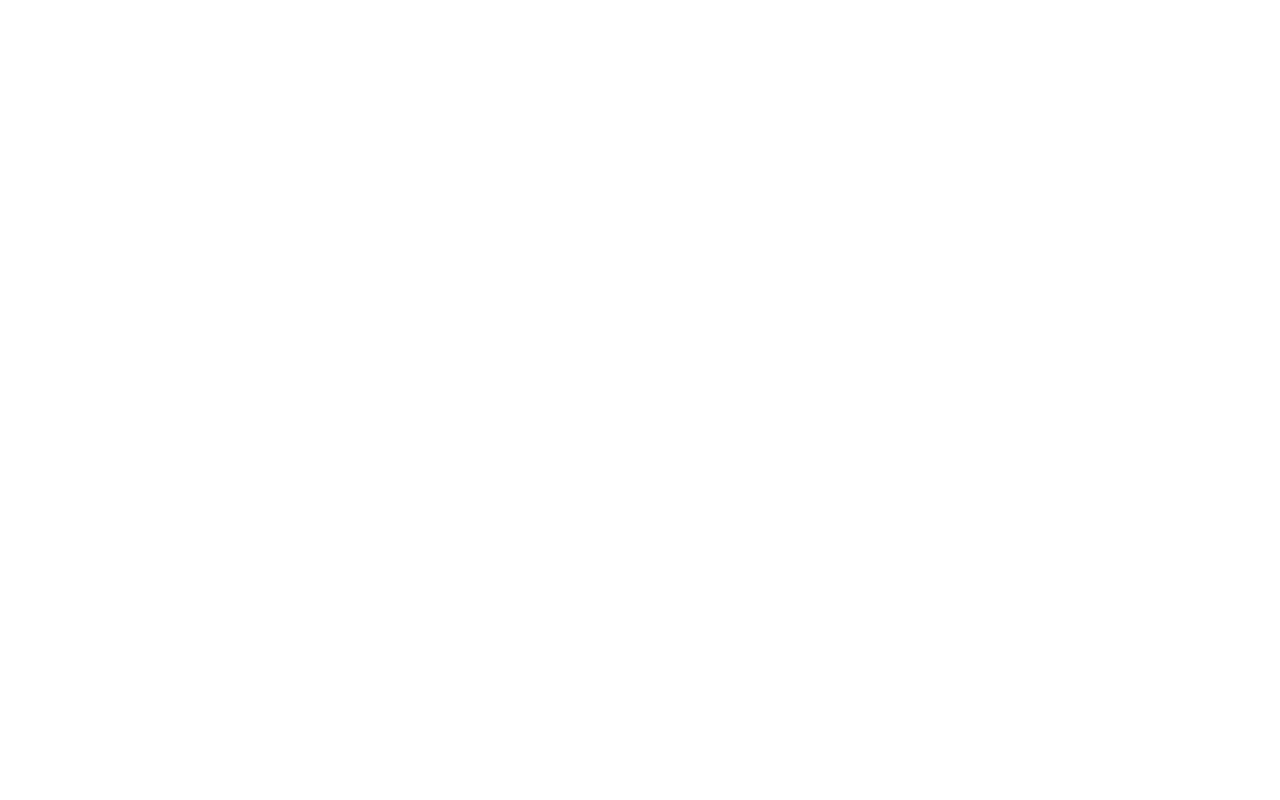
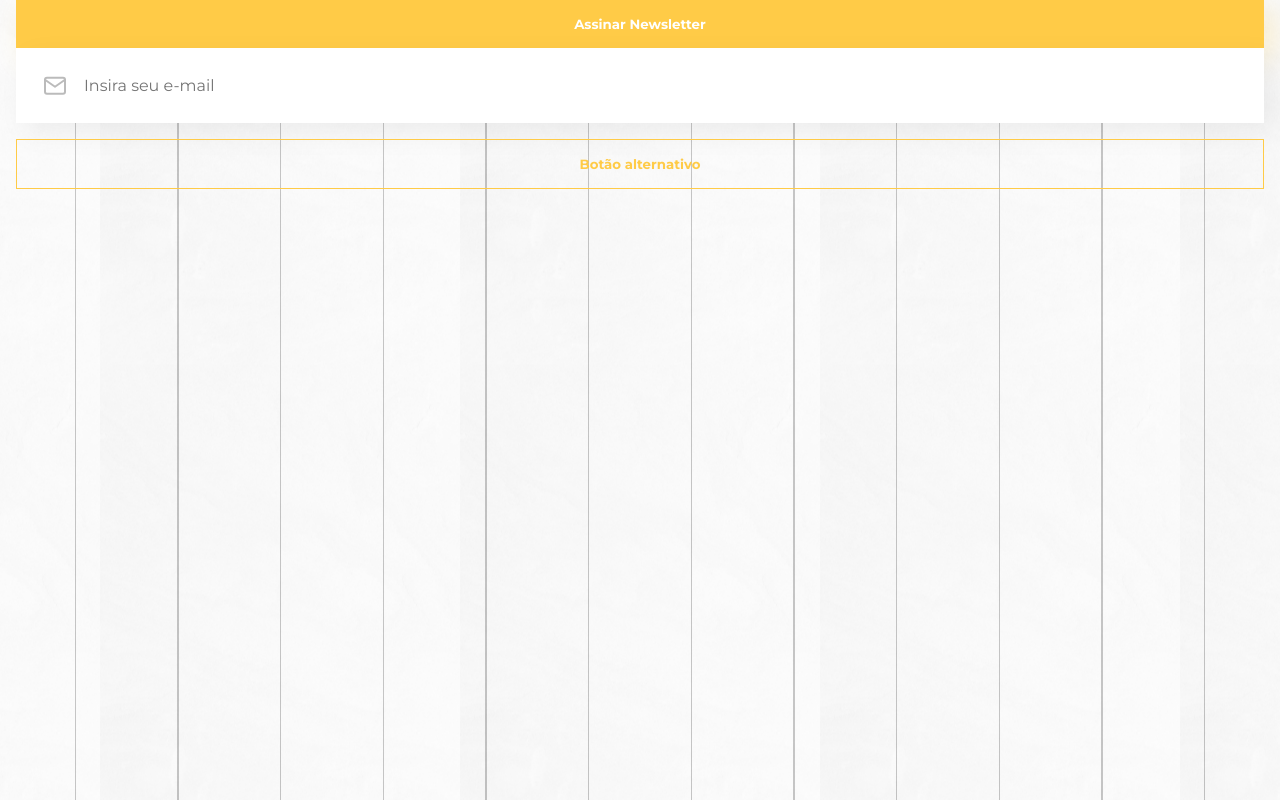
Before and after one commit to kauanvaz/Casa-Verde, a plain HTML site: page index.html in a window 1280 px wide. Drawn offline with Linux system fonts and the light colour scheme; a web font is replaced by a local one.

Commit message:
Arquivo css base, variáveis e componentes de botão e input

```diff
--- /dev/null
+++ b/assets/css/base/_reset.css
@@ -0,0 +1,52 @@
+html, body, div, span, applet, object, iframe,
+h1, h2, h3, h4, h5, h6, p, blockquote, pre,
+a, abbr, acronym, address, big, cite, code,
+del, dfn, em, img, ins, kbd, q, s, samp,
+small, strike, strong, sub, sup, tt, var,
+b, u, i, center,
+dl, dt, dd, ol, ul, li,
+fieldset, form, label, legend,
+table, caption, tbody, tfoot, thead, tr, th, td,
+article, aside, canvas, details, embed,
+figure, figcaption, footer, header, hgroup,
+menu, nav, output, ruby, section, summary,
+time, mark, audio, video {
+	margin: 0;
+	padding: 0;
+	border: 0;
+	font-size: 100%;
+	font: inherit;
+	vertical-align: baseline;
+}
+
+article, aside, details, figcaption, figure,
+footer, header, hgroup, menu, nav, section {
+	display: block;
+}
+body {
+	line-height: 1;
+}
+ol, ul {
+	list-style: none;
+}
+blockquote, q {
+	quotes: none;
+}
+blockquote:before, blockquote:after,
+q:before, q:after {
+	content: '';
+	content: none;
+}
+table {
+	border-collapse: collapse;
+	border-spacing: 0;
+}
+
+a {
+	color: inherit;
+	text-decoration: none;
+}
+
+img {
+	width: inherit;
+}
--- /dev/null
+++ b/assets/css/base/_variaveis.css
@@ -0,0 +1,10 @@
+:root {
+    --amarelo: #FFCB47;
+    --branco: #FFFFFF;
+    --cinza: #909090;
+    --preto: #202020;
+
+    --familia-corpo: 'Montserrat', sans-serif;
+
+    --tamanho-corpo: 1rem;
+}
--- /dev/null
+++ b/assets/css/base/base.css
@@ -0,0 +1,15 @@
+@import url(_variaveis.css);
+@import url(_reset.css);
+
+body {
+    font-family: var(--familia-corpo);
+    font-size: var(--tamanho-corpo);
+
+    background: url(../../img/fundo-textura.png), url(../../img/fundo-linhas.png);
+    background-position: center;
+}
+
+.container {
+    padding-right: 1rem;
+    padding-left: 1rem;
+}
--- /dev/null
+++ b/assets/css/componentes/botoes.css
@@ -0,0 +1,23 @@
+.botao {
+    background-color: var(--amarelo);
+
+    text-align: center;
+    font-family: inherit;
+    font-weight: 700;
+    color: var(--branco);
+
+    width: 100%;
+    padding-top: 1rem;
+    padding-bottom: 1rem;
+
+    box-shadow: 10px 10px 30px #FFCB473D;
+
+    border: none;
+}
+
+.botao--alternativo {
+    color: var(--amarelo);
+    background-color: unset;
+    box-shadow: none;
+    border: 1px solid var(--amarelo);
+}
--- /dev/null
+++ b/assets/css/componentes/input.css
@@ -0,0 +1,32 @@
+.input {
+    color: inherit;
+    font-family: inherit;
+    font-size: inherit;
+
+    width: 100%;
+    padding-top: 1.75rem;
+    padding-right: 1.75rem;
+    padding-bottom: 1.75rem;
+    padding-left: 1.75rem;
+
+    box-sizing: border-box;
+
+    margin-bottom: 1rem;
+
+    border: none;
+
+    background-color: var(--branco);
+
+    box-shadow: 10px 10px 30px #0000000F;
+}
+
+.input--icone {
+    padding-left: 4.25rem;
+
+    background-repeat: no-repeat;
+    background-position: left 1.75rem center;
+}
+
+.input--email {
+    background-image: url(../../img/icones/mail.svg);
+}
--- a/index.html
+++ b/index.html
@@ -6,8 +6,18 @@
     <title>Home | Casa Verde</title>
     <link rel="preconnect" href="https://fonts.googleapis.com">
 <link href="https://fonts.googleapis.com/css2?family=Elsie+Swash+Caps:wght@900&family=Montserrat:wght@400;700&display=swap" rel="stylesheet">
+<link rel="stylesheet" href="assets/css/base/base.css">
+<link rel="stylesheet" href="assets/css/componentes/botoes.css">
+<link rel="stylesheet" href="assets/css/componentes/input.css">
 </head>
 <body>
+    <main class="container">
+        <button class="botao">Assinar Newsletter</button>
+        <input type="text" class="input input--icone input--email" placeholder="Insira seu e-mail" aria-label="Insira seu e-mail">
+        <button class="botao botao--alternativo">Botão alternativo</button>
+    </main>
+
+
 
 </body>
 </html>
```
